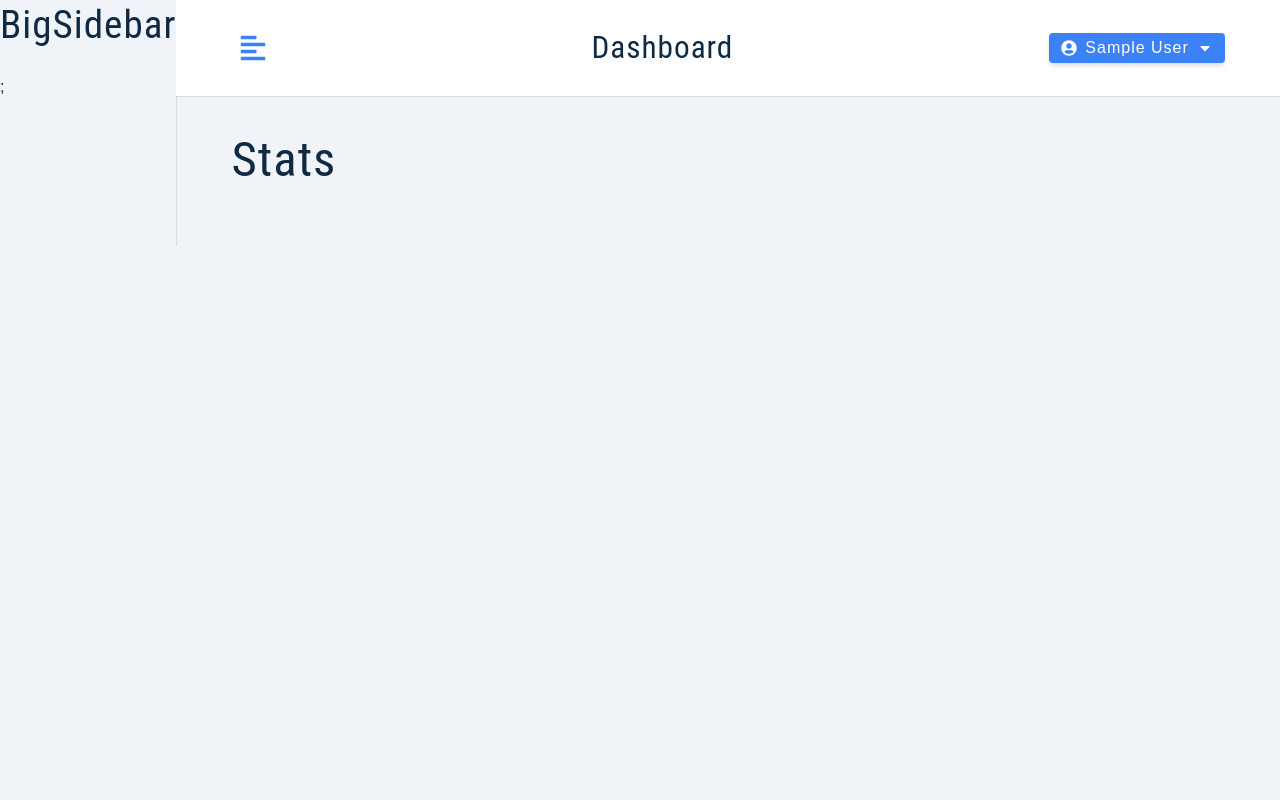
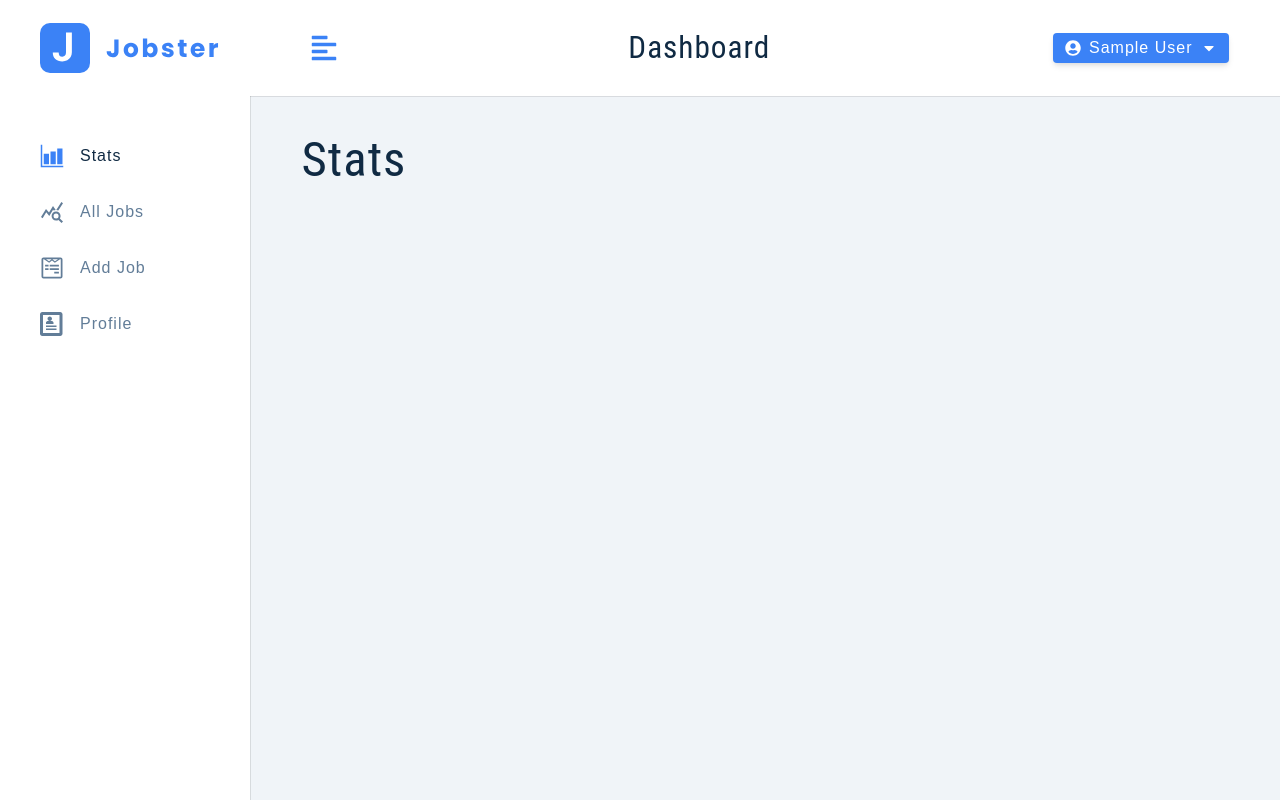
Before and after one commit to chaoma6/Jobster-APP, a React (Create React App) app: page / in a window 1280 px wide. Built offline with nearby package versions, Linux system fonts and the light colour scheme; sample sign-in values are in the browser's storage.

Commit message:
added sidebar with navlinks

```diff
--- a/src/components/BigSidebar.js
+++ b/src/components/BigSidebar.js
@@ -1,10 +1,25 @@
 import React from 'react';
 import Wrapper from '../assets/wrappers/BigSidebar';
+import { useSelector } from 'react-redux';
+import Logo from './Logo';
+import NavLinks from './Navlinks';
 
 const BigSidebar = () => {
+	const { isSidebarOpen } = useSelector((store) => store.user);
 	return (
 		<Wrapper>
-			<h2>BigSidebar</h2>;
+			<div
+				className={
+					isSidebarOpen ? 'sidebar-container' : 'sidebar-container show-sidebar'
+				}
+			>
+				<div className='content'>
+					<header>
+						<Logo />
+					</header>
+					<NavLinks />
+				</div>
+			</div>
 		</Wrapper>
 	);
 };
--- /dev/null
+++ b/src/components/Navlinks.js
@@ -0,0 +1,29 @@
+import links from '../utils/links';
+import { NavLink } from 'react-router-dom';
+
+import React from 'react';
+
+const Navlinks = ({ toggleSidebar }) => {
+	return (
+		<div className='nav-links'>
+			{links.map((link) => {
+				return (
+					<NavLink
+						className={({ isActive }) =>
+							isActive ? 'nav-link active' : 'nav-link'
+						}
+						key={link.id}
+						to={link.path}
+						onClick={toggleSidebar}
+						end
+					>
+						<span className='icon'>{link.icon}</span>
+						{link.text}
+					</NavLink>
+				);
+			})}
+		</div>
+	);
+};
+
+export default Navlinks;
--- a/src/components/SmallSidebar.js
+++ b/src/components/SmallSidebar.js
@@ -1,10 +1,34 @@
 import React from 'react';
 import Wrapper from '../assets/wrappers/SmallSidebar';
+import { FaTimes } from 'react-icons/fa';
+import Logo from './Logo';
+import { useDispatch, useSelector } from 'react-redux';
+import { toggleSidebar } from '../features/user/userSlice';
+import Navlinks from './Navlinks';
 
 const SmallSidebar = () => {
+	const { isSidebarOpen } = useSelector((store) => store.user);
+	const dispatch = useDispatch();
+
+	const toggle = () => dispatch(toggleSidebar());
+
 	return (
 		<Wrapper>
-			<h2>SmallSidebar</h2>
+			<div
+				className={
+					isSidebarOpen ? 'sidebar-container show-sidebar' : 'sidebar-container'
+				}
+			>
+				<div className='content'>
+					<button type='button' className='close-btn' onClick={toggle}>
+						<FaTimes />
+					</button>
+					<header>
+						<Logo />
+					</header>
+					<Navlinks toggleSidebar={toggle} />
+				</div>
+			</div>
 		</Wrapper>
 	);
 };
--- /dev/null
+++ b/src/utils/links.js
@@ -0,0 +1,28 @@
+import { IoBarChartSharp } from 'react-icons/io5';
+import { MdQueryStats } from 'react-icons/md';
+import { FaWpforms } from 'react-icons/fa';
+import { ImProfile } from 'react-icons/im';
+const links = [
+  {
+    id: 1,
+    text: 'stats',
+    path: '/',
+    icon: <IoBarChartSharp />,
+}, {
+    id: 2,
+    text: 'all jobs',
+    path: 'all-jobs',
+    icon: <MdQueryStats />,
+}, {
+    id: 3,
+    text: 'add job',
+    path: 'add-job',
+    icon: <FaWpforms />,
+},{
+    id:4,
+    text:'profile',
+    path:'profile',
+    icon:<ImProfile />
+}]
+
+export default links;
```
